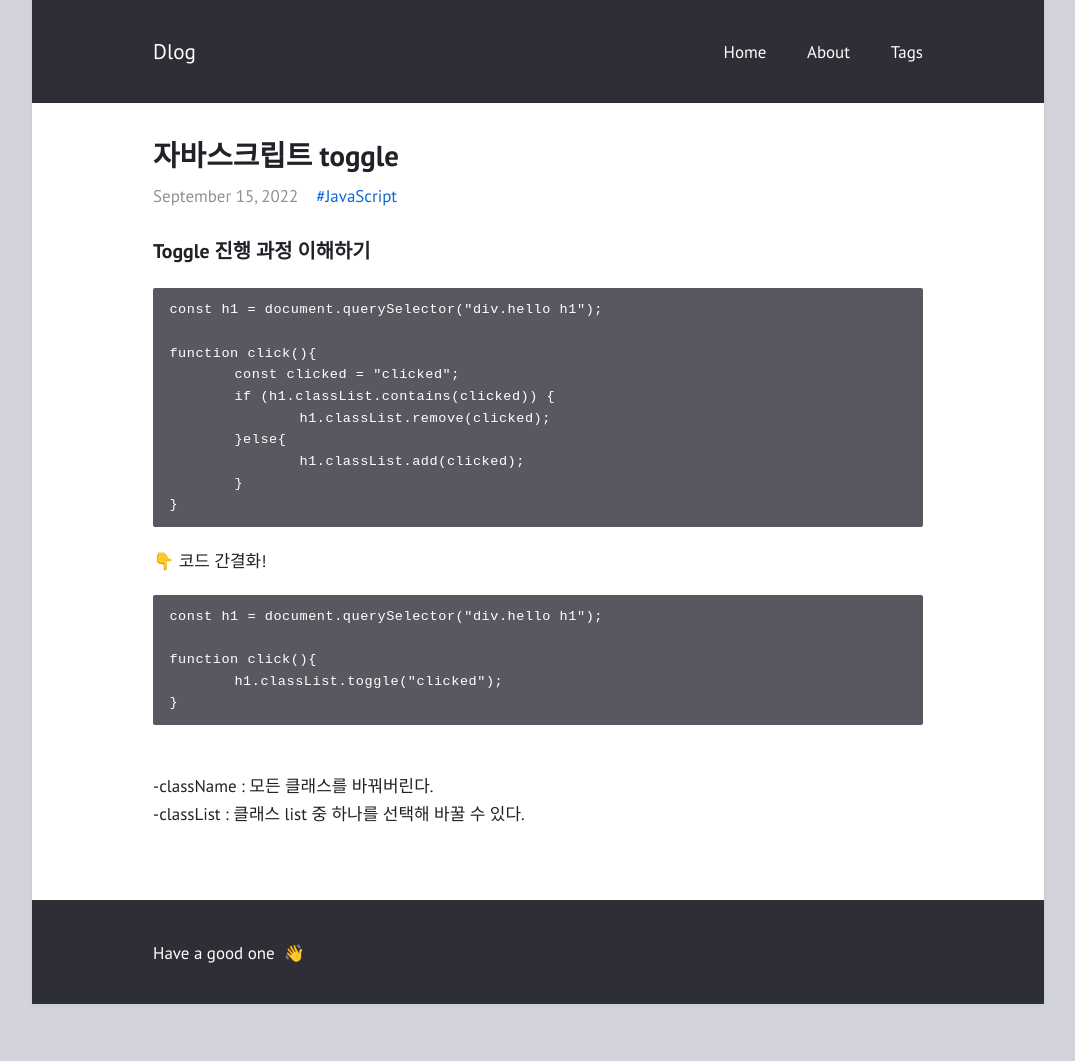
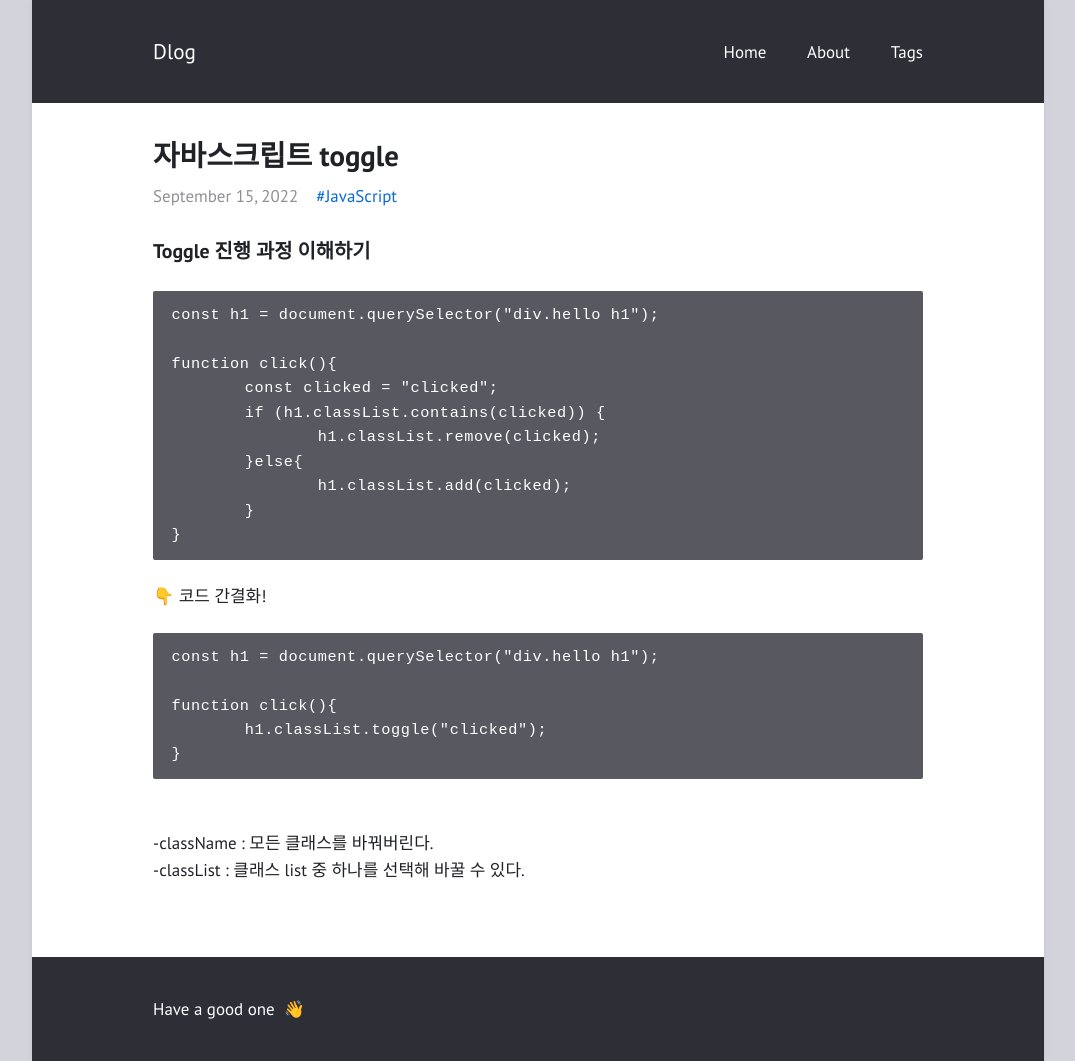
Before and after one commit to feb-dain/feb-dain.github.io, a Jekyll site: the page built from _posts/2022-09-15-js-toggle.md, in a window 1280 px wide. Shown: the whole page, without its empty margins (102-1177 px from the left). Built offline with Jekyll 4.4.1, drawn with Linux system fonts in a browser that asks for light colours; comment, search, counter and statistics services are not loaded; before the commit the page ends 1004 px from its top, so only the background shows below that.

Commit message:
Change Pre's font size

```diff
--- a/_sass/basic.sass
+++ b/_sass/basic.sass
@@ -83,7 +83,7 @@ tr:hover, tr:nth-child(odd) td
 pre
   background: reduce(12)
   border-radius: 2px
-  font-size: .8em
+  font-size: .9em
 
   letter-spacing: 0.04em
   margin: 1.5em 0
```
